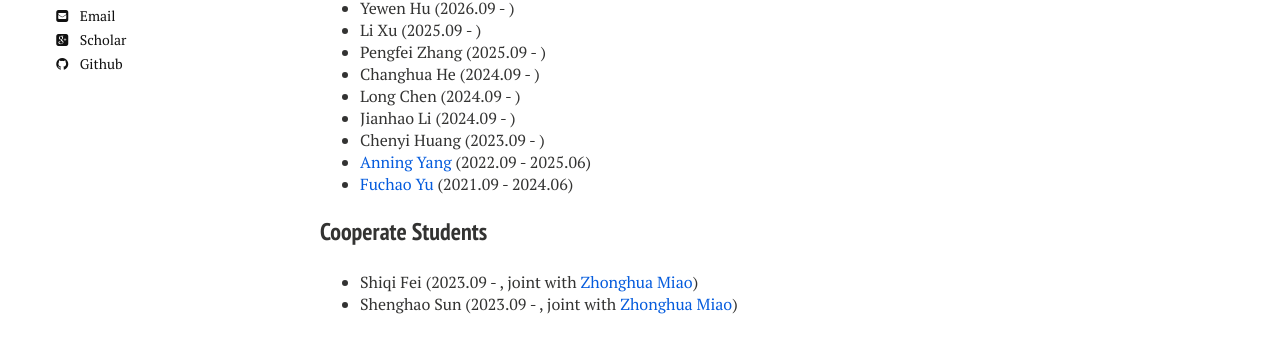
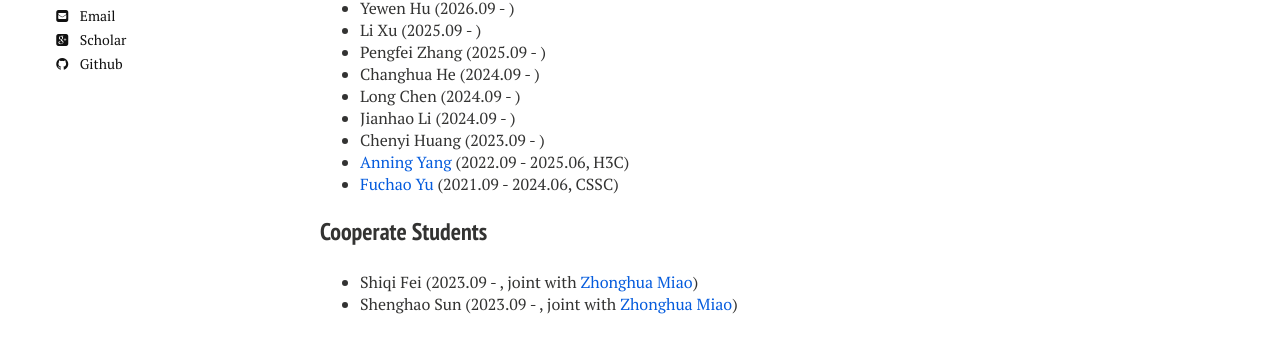
Before and after one commit to xianchaoxiu/xianchaoxiu.github.io, a Jekyll site: the page built from group/index.md, in a window 1280 px wide. Shown: the part 277-623 px from the top of the page. Built offline with Jekyll 4.4.1, drawn with Linux system fonts in a browser that asks for light colours; nearby versions of some CDN libraries.

Commit message:
Update index.md

```diff
--- a/group/index.md
+++ b/group/index.md
@@ -19,8 +19,8 @@ share: false
 * Long Chen (2024.09 - )  <br>
 * Jianhao Li (2024.09 - ) <br>
 * Chenyi Huang (2023.09 - ) <br>
-* <a href="../group/2025-Yang.pdf" class="textlink" target="_blank"> Anning Yang</a> (2022.09 - 2025.06) <br>
-* <a href="../group/2024-Yu.pdf" class="textlink" target="_blank"> Fuchao Yu</a> (2021.09 - 2024.06) <br>
+* <a href="../group/2025-Yang.pdf" class="textlink" target="_blank"> Anning Yang</a> (2022.09 - 2025.06, H3C) <br>
+* <a href="../group/2024-Yu.pdf" class="textlink" target="_blank"> Fuchao Yu</a> (2021.09 - 2024.06, CSSC) <br>
 
 
 
```
